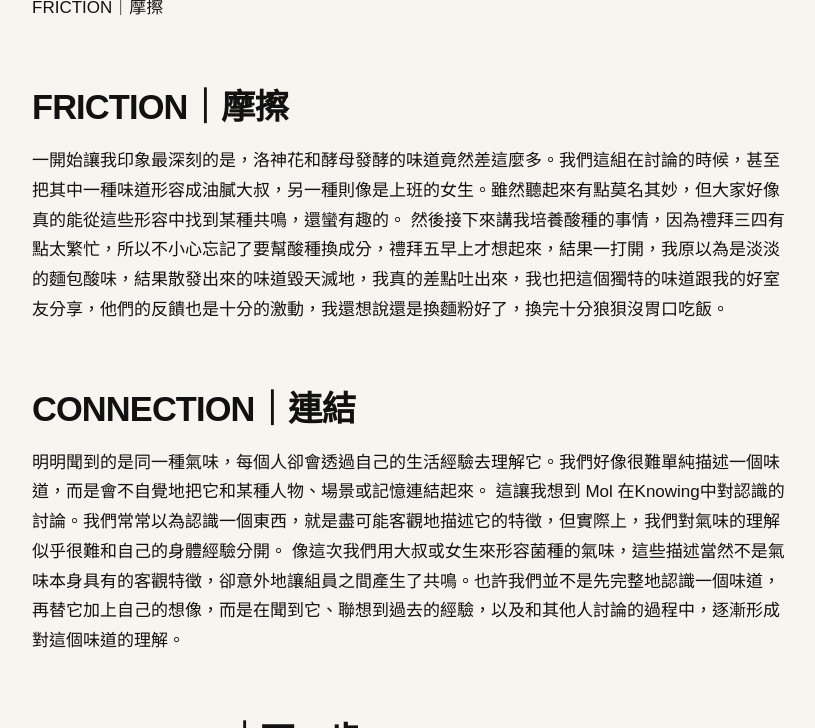
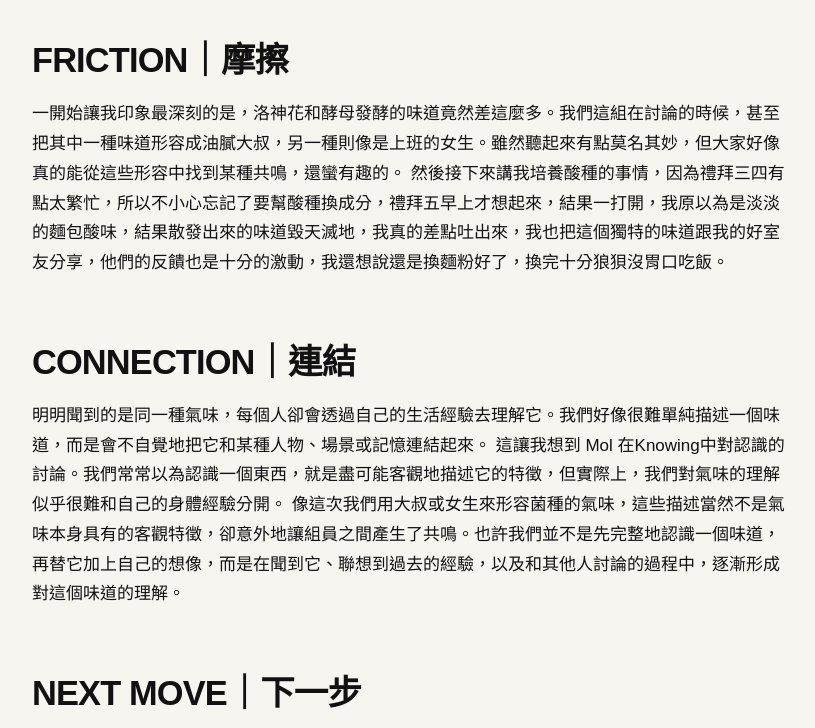
Before and after one commit to bondybondy/fieldworkarchive, a Jekyll site: the page built from weeks/week-06.md, in a window 1280 px wide and 900 px high, scrolled down 1165 px, cut to the strip 172-900 px from the top of the window. Shown: the whole strip, without its empty margins (48-863 px from the left). Built offline with Jekyll 4.4.1, drawn with Linux system fonts in a browser that asks for light colours.

Commit message:
Update week-06.md

```diff
--- a/weeks/week-06.md
+++ b/weeks/week-06.md
@@ -14,8 +14,6 @@ permalink: /weeks/week-06/
 ![圖片說明]({{ '/assets/images/yeast.png' | relative_url }})
 ![圖片說明]({{ '/assets/images/yeast-1.png' | relative_url }})
 這次的活動，我們先聞了老師事先培養的洛神花菌種和酵母菌種，試著透過氣味感受不同發酵過程所產生的差異。最後，我們也開始培養自己的酸種，準備在接下來幾天觀察它的變化。
-
-FRICTION｜摩擦
 
 ## FRICTION｜摩擦
 
```
